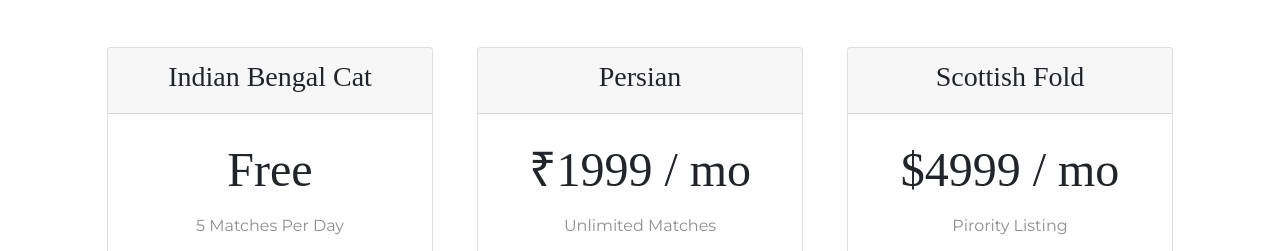
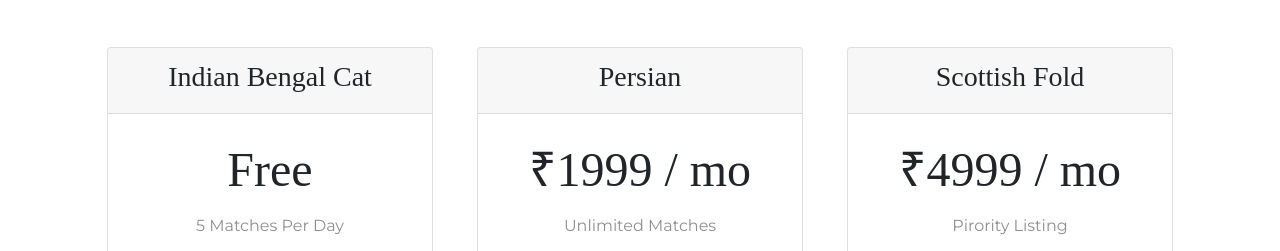
Before and after one commit to AbhishekSharmaIND/Tinder-for-Cats-TinCat-Website, a plain HTML site: page index.html in a window 1280 px wide. Shown: the part 1963-2214 px from the top of the page. Drawn offline with nearby package versions, Linux system fonts and the light colour scheme.

Commit message:
Update index.html

```diff
--- a/index.html
+++ b/index.html
@@ -124,6 +124,7 @@
           <em>Erica, India</em>
         </div>
       </div>
+
       <a class="carousel-control-prev" href="#testimonial-carousel" role="button" data-slide="prev">
         <span class="carousel-control-prev-icon"></span>
       </a>
@@ -191,7 +192,7 @@
             <h3>Scottish Fold</h3>
           </div>
           <div class="card-body">
-            <h2 class="price-text">$4999 / mo</h2>
+            <h2 class="price-text">₹4999 / mo</h2>
             <p>Pirority Listing</p>
             <p>Unlimited Matches</p>
             <p>Unlimited Messages</p>
```
